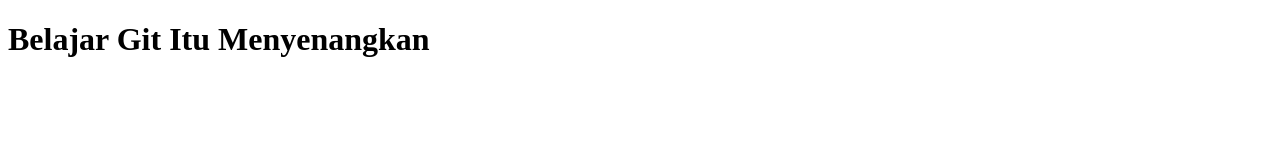
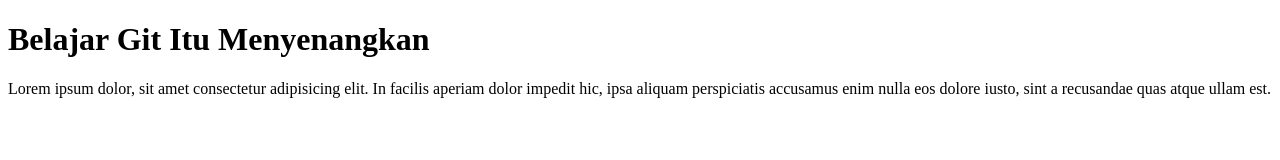
Before and after one commit to EksaAnanta06/hallo-wolrd, a plain HTML site: page index.html in a window 1280 px wide. Drawn offline with Linux system fonts and the light colour scheme.

Commit message:
nambah paragraf

```diff
--- a/index.html
+++ b/index.html
@@ -7,5 +7,6 @@
 </head>
 <body>
     <h1>Belajar Git Itu Menyenangkan</h1>
+    <p>Lorem ipsum dolor, sit amet consectetur adipisicing elit. In facilis aperiam dolor impedit hic, ipsa aliquam perspiciatis accusamus enim nulla eos dolore iusto, sint a recusandae quas atque ullam est.</p>
 </body>
 </html>
```
